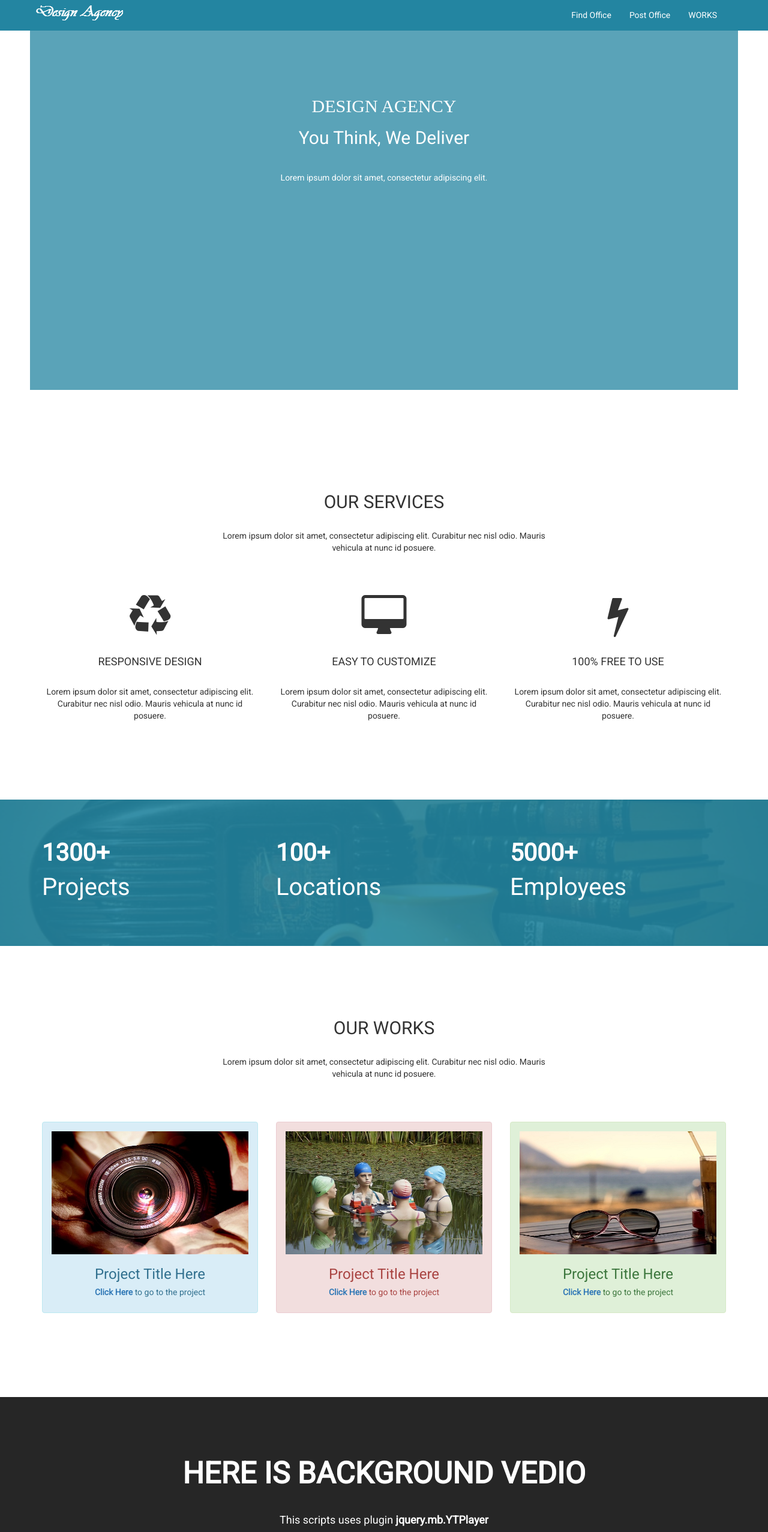
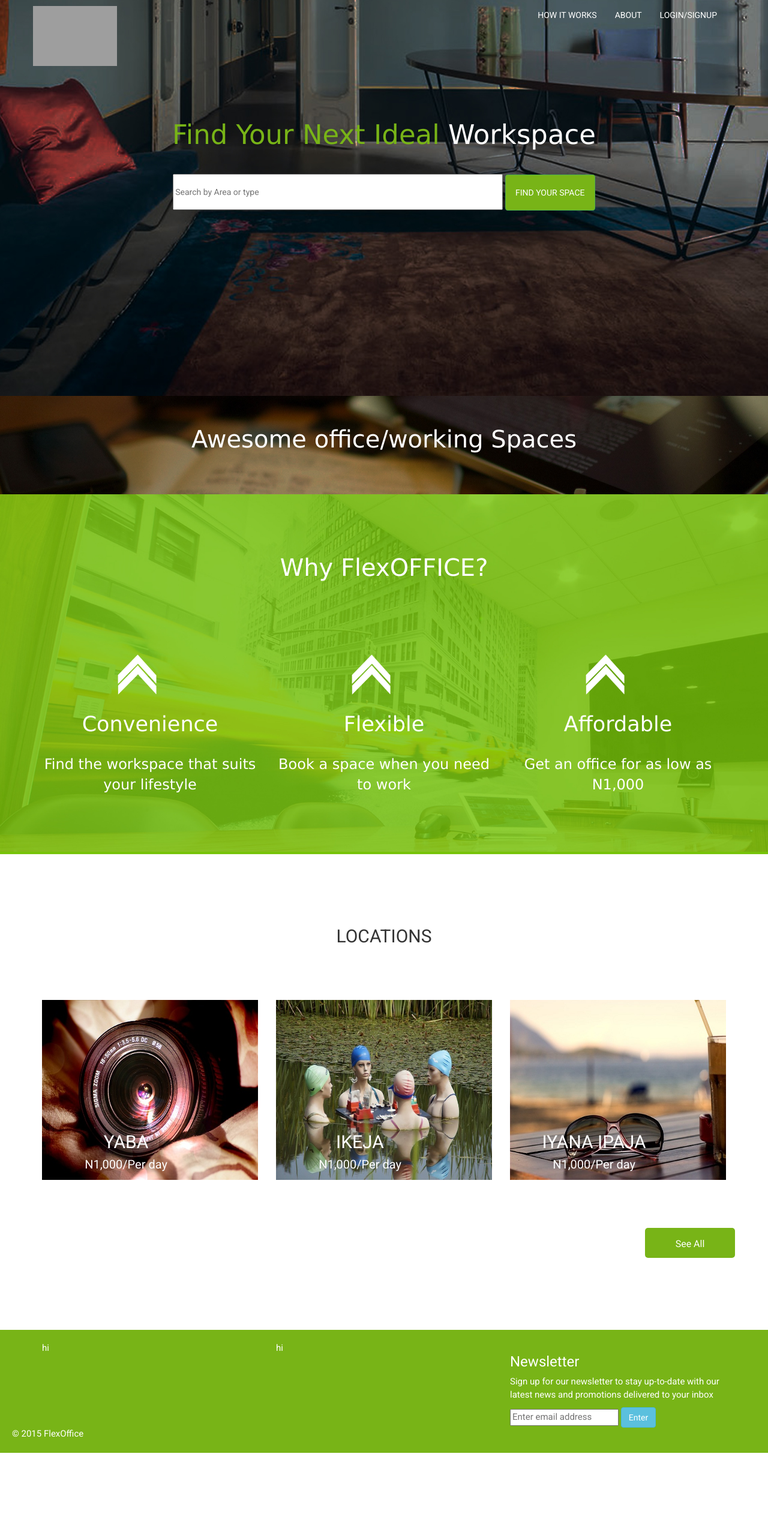
Before and after one commit to kidah/Flex, a plain HTML site: page index.html in a window 1280 px wide. Shown: the top 2554 px of the page at 60% size. After the commit the page ends 2422 px from the top, so only its background shows below. Drawn offline with Linux system fonts and the light colour scheme; grey boxes are pictures that could not be loaded.

Commit message:
New changes to index.html

```diff
--- a/assets/css/style.css
+++ b/assets/css/style.css
@@ -31,12 +31,15 @@ section {
     .navbar-default .navbar-nav > li > a, .navbar-default .navbar-nav > li > a:hover {
         color: #fff;
     }
-
-.navbar-brand {
+ .navbar-brand {
     padding: 0px;
 }
 .navbar-default .navbar-toggle .icon-bar {
     background-color:#fff;
+
+}
+.navme {
+color: white;
 }
 /*================================
     HOME SECTION STYLES
@@ -45,11 +48,11 @@ section {
 /*STYLE OF BACKGROUND IMAGE*/
 #home {
     background: no-repeat center center; /*Full Witdth background image*/
-    padding: 50px;
+    padding: 0;
     -webkit-background-size: cover;
     background-size: cover;
     -moz-background-size: cover;
-    min-height: 600px;
+    min-height: 660px;
 }
     /*STYLE FOR OVERLAY CLASS - WHICH IS ABOVE IMAGE WITH OPACITY/TRANSPARENCY 0.75*/
     #home .overlay {
@@ -59,13 +62,37 @@ section {
         color: #fff;
     }
 
-    #home h1 {
-
-        font-weight: 100;
-        font-size: 30px;
-        font-family: 'Browallia New';
-
+    #hom h1 {
+        padding-top: 180px;
+        font-weight: 400;
+        font-size: 45px;
+        font-family: 'Lucida Sans Unicode';
+        color: #78b417;
+        margin-bottom: 40px;
     }
+    .txt{
+        color: #ffffff;
+    }
+    #hom {
+    background: url(../img/flex.jpg) no-repeat center center; /*Full Witdth background image*/
+    padding: 0;
+    -webkit-background-size: cover;
+    background-size: cover;
+    -moz-background-size: cover;
+    min-height: 660px;
+}
+.search{
+    height: 60px;
+    width: 550px;
+}
+.btn-ideal{
+    height: 60px;
+    width: 150px;
+    background: #78b417;
+    color: white;
+    text-align: center;
+    font-size: 14px;
+}
 /*SMPLE CLASS TO ADJUST SECTION PADDING & HEIGHT*/
 
 /*CLASS TO FORMAT TEXT*/
@@ -73,28 +100,92 @@ section {
     padding-top: 30px;
     padding-bottom: 40px;
 }
+.img-logo{
+    height: 100px;
+    width: 140px;
+    margin-top: 10px;
 
+}
+#services {
+ background: url(../img/whyflexoffice.jpg) no-repeat center center; /* DEFINE IMAGE PATH CAREFULLY*/
+    padding: 0;
+    -webkit-background-size: cover;
+    background-size: cover;
+    color: #fff;
+    background-attachment: fixed;
+    min-height: 600px;
+}
+ #services h4 {
+        padding-top: 20px;
+        font-weight: 200;
+        font-size: 35px;
+        font-family: 'Lucida Sans Unicode';
+
+    }
+ #services h2 {
+        margin-top: 80px;
+        font-weight: 200;
+        font-size: 40px;
+        font-family: 'Lucida Sans Unicode';
+        margin-bottom: 30px;
+    }
+#services p {
+        font-weight: 200;
+        font-size: 24px;
+        font-family: 'Lucida Sans Unicode';
+        margin-bottom: 30px;
+    }
+
+.img-serv{
+    height: 80px;
+    width: 80px;
+    margin-left: 120px;
+    text-align: center;
+
+}
+.txt2 {
+    position:absolute;
+     top:200px;
+     left:5px;
+      width:300px;
+      height:25px;
+      color: white;
+      }
+.img-works {
+    height: 300px;
+    width: auto;
+    margin-bottom: 10px;
+
+}
 /*======================================
     PARALLAX LIKE / STATS SECTION STYLES
 =========================================*/
 
 .parallax-like {
-    background: url(../img/stats.jpg) no-repeat center center; /* DEFINE IMAGE PATH CAREFULLY*/
+    background: url(../img/flex2.jpg) no-repeat center center; /* DEFINE IMAGE PATH CAREFULLY*/
     padding: 0;
     -webkit-background-size: cover;
     background-size: cover;
     color: #fff;
     background-attachment: fixed;
 }
-
-    .parallax-like .overlay {
-        min-height: 200px;
-        background: rgba(35, 133, 161,0.9);
+.parallax-like h1 {
+        padding: 30px;
+        font-weight: 400;
         font-size: 40px;
-        padding-bottom: 60px;
-        padding-top: 60px;
+        font-family: 'Lucida Sans Unicode';
+        color: #ffffff;
+        margin-bottom: 40px;
+        text-align: center;
     }
 
+.txt2 h3 {
+    font-size: 30px;
+}
+
+.txt2 h5 {
+    font-size: 20px;
+}
 /*================================
     PORTFOLIO / WORK SECTION STYLES
 ==================================*/
@@ -106,31 +197,11 @@ section {
     transition-duration: 0.3s;
     -webkit-transition-duration: 0.3s; /* Safari */
     z-index: 1;
+    border-style: solid;
+    border-color: #78b417;
 }
 
-/*================================
-    VIDEO SECTION STYLES
-==================================*/
-#video-sec {
-    color: #fff;
-    text-align: center;
-}
 
-    #video-sec .overlay {
-        background-color: rgba(0, 0, 0, 0.85);
-        min-height: 300px;
-        color: #fff;
-    }
-
-    #video-sec h1 {
-        padding-top: 80px;
-        font-size: 50px;
-        font-weight: 900;
-        padding-bottom: 30px;
-    }
-/*================================
-    CLIENTS SECTION STYLES
-==================================*/
 #clients {
     background-color:#f4f4f4;
     padding-bottom:50px;
@@ -150,9 +221,9 @@ section {
 footer {
     padding: 20px;
     font-size: 15px;
-    text-align: center;
-    font-weight: 900;
-    background-color: rgb(35, 133, 161);
+    text-align: left;
+    font-weight: 300;
+    background-color: #78b417;
     color: #fff;
 }
 
@@ -176,13 +247,26 @@ height: 40px;
 
 }
 .cont{
+    margin-top: 10px;
     padding: 5px;
     height: 40px;
     width: 150px;
-    background-color: green;
+    background-color: #78b417;
     border-radius: 5px;
     color: white;
     float: right;
     text-align: center;
     font-size: 18px;
 }
+
+.btn-works {
+    float: right;
+    height: 50px;
+    width: 150px;
+    font-size: 16px;
+    border-radius: 5px;
+    background-color: #78b417;
+    padding-top: 15px;
+    color: #ffffff;
+    margin-top: 70px;
+}
--- a/assets/js/custom.js
+++ b/assets/js/custom.js
@@ -27,6 +27,4 @@ $(document).ready(function () {
         $(function () {
             $(".player").mb_YTPlayer(); // .player - class to add for playing video ( see the div above to understand)
         });
-
-
 });
--- a/index.html
+++ b/index.html
@@ -24,7 +24,7 @@
 
 </head>
 <body>
-    <div class="navbar navbar-default navbar-fixed-top">
+    <div class="navbar navbar-transparent navbar-fixed-top">
         <div class="container">
             <div class="navbar-header">
                 <button type="button" class="navbar-toggle" data-toggle="collapse" data-target=".navbar-collapse">
@@ -33,32 +33,30 @@
                     <span class="icon-bar"></span>
                 </button>
                 <a class="navbar-brand" href="#">
-                    <img src="assets/img/vivaldi-logo.png" alt="" class="img-responsive" />
+                  <img src="assets/img/weblogo.png" alt="" class="img-responsive img-logo" />
                 </a>
             </div>
             <div class="navbar-collapse collapse navbar-right scroll-me">
                 <ul class="nav navbar-nav ">
-                    <li><a href="#home">Find Office</a></li>
-                    <li><a href="#services">Post Office</a></li>
-                    <li><a href="#works">WORKS</a></li>
-
+                    <li><a href="#home" class='navme'>HOW IT WORKS</a></li>
+                    <li><a href="#services" class='navme'>ABOUT</a></li>
+                    <li><a href="#works" class='navme'>LOGIN/SIGNUP</a></li>
                 </ul>
             </div>
 
         </div>
     </div>
     <!-- NAVBAR CODE END -->
-    <div id="home">
-        <div class="overlay">
+    <div id="hom">
+        <!--<div class="overlay">-->
             <!-- overylay class usage -->
             <div class="container">
                 <div class="col-md-8 col-md-offset-2 text-center">
 
-                    <h1>DESIGN AGENCY </h1>
-                    <h2>You Think, We Deliver </h2>
-                    <p class="p-cls">
-                        Lorem ipsum dolor sit amet, consectetur adipiscing elit.
-                    </p>
+                    <h1>Find Your Next Ideal <span class='txt'>Workspace</span></h1>
+                    <input type='text' placeholder='Search by Area or type' class='search'>
+                    <button class='btn btn-success btn-ideal'> FIND YOUR SPACE</div>
+
                 </div>
 
             </div>
@@ -66,196 +64,114 @@
 
     </div>
     <!--HOME SECTION END  -->
+      <div class="parallax-like">
+
+            <div class="container">
+                <div class="row">
+                    <div class="col-md-12">
+
+                       <h1> Awesome office/working Spaces</h1>
+                    </div>
+
+
+            </div>
+        </div>
+    </div>
+    <!--PARALLAX LIKE / STATS SECTION END  -->
     <section id="services">
         <div class="container">
             <div class="row text-center pad-bottom">
                 <div class="col-md-6 col-md-offset-3 col-sm-6 col-sm-offset-3">
-                    <h2 class="head-set">OUR SERVICES</h2>
-                    <p>
-                        Lorem ipsum dolor sit amet, consectetur adipiscing elit.
-                         Curabitur nec nisl odio. Mauris vehicula at nunc id posuere.
-                    </p>
+                    <h2 class="head-set" >Why FlexOFFICE?</h2>
+
                 </div>
             </div>
             <div class="row text-center">
 
                 <div class="col-md-4 col-sm-4 col-xs-12">
-                    <i class="fa fa-recycle  fa-5x"></i>
-                    <h4 class="head-set">RESPONSIVE DESIGN</h4>
+                    <img src="assets/img/logoicon.png" alt="" class="img-responsive img-serv " />
+                    <h4 class="head-set">Convenience</h4>
                     <p>
-                        Lorem ipsum dolor sit amet, consectetur adipiscing elit.
-                         Curabitur nec nisl odio. Mauris vehicula at nunc id posuere.
+                       Find the workspace that suits your lifestyle
                     </p>
                 </div>
                 <div class="col-md-4 col-sm-4 col-xs-12">
-                    <i class="fa fa-desktop  fa-5x"></i>
-                    <h4 class="head-set">EASY TO CUSTOMIZE </h4>
+                     <img src="assets/img/logoicon.png" alt="" class="img-responsive img-serv" />
+                    <h4 class="head-set">Flexible</h4>
                     <p>
-                        Lorem ipsum dolor sit amet, consectetur adipiscing elit.
-                         Curabitur nec nisl odio. Mauris vehicula at nunc id posuere.
+                       Book a space when you need to work
                     </p>
                 </div>
                 <div class="col-md-4 col-sm-4 col-xs-12">
-                    <i class="fa fa-bolt  fa-5x"></i>
-                    <h4 class="head-set">100% FREE TO USE</h4>
+                     <img src="assets/img/logoicon.png" alt="" class="img-responsive img-serv" />
+                    <h4 class="head-set">Affordable</h4>
                     <p>
-                        Lorem ipsum dolor sit amet, consectetur adipiscing elit.
-                         Curabitur nec nisl odio. Mauris vehicula at nunc id posuere.
+                       Get an office for as low as N1,000
                     </p>
                 </div>
             </div>
         </div>
     </section>
     <!--SERVICES SECTION END  -->
-    <div class="parallax-like">
-        <div class="overlay">
 
-
-            <div class="container">
-                <div class="row">
-                    <div class="col-lg-4 col-md-4 col-sm-4">
-                        <div>
-                            <strong>1300+</strong>
-                            <p>
-                                Projects
-                            </p>
-                        </div>
-                    </div>
-                    <div class="col-lg-4 col-md-4 col-sm-4">
-                        <div>
-                            <strong>100+</strong>
-                            <p>
-                                Locations
-                            </p>
-                        </div>
-                    </div>
-                    <div class="col-lg-4 col-md-4 col-sm-4 ">
-                        <div>
-                            <strong>5000+</strong>
-                            <p>
-                                Employees
-                            </p>
-                        </div>
-                    </div>
-
-                </div>
-            </div>
-        </div>
-    </div>
-    <!--PARALLAX LIKE / STATS SECTION END  -->
     <section id="works">
         <div class="container">
             <div class="row text-center pad-bottom">
                 <div class="col-md-6 col-md-offset-3 col-sm-6 col-sm-offset-3">
-                    <h2 class="head-set">OUR WORKS</h2>
-                    <p>
-                        Lorem ipsum dolor sit amet, consectetur adipiscing elit.
-                         Curabitur nec nisl odio. Mauris vehicula at nunc id posuere.
-                    </p>
+                    <h2 class="head-set">LOCATIONS</h2>
                 </div>
             </div>
             <div class="row text-center portfolio-item">
 
                 <div class="col-md-4 col-sm-4 ">
-                    <div class="alert alert-info">
-                        <img src="assets/img/1.jpg" class="img-responsive " alt="" />
 
-                        <h3>Project Title Here</h3>
-                        <h5><a href="#"><strong>Click Here</strong> </a>to go to the project</h5>
-                    </div>
+                        <img src="assets/img/1.jpg" class="img-responsive img-works" alt="" />
+                           <div class="txt2">
+                        <h3>YABA</h3>
+                        <h5>N1,000/Per day</h5>
+                        </div>
 
                 </div>
                 <div class="col-md-4 col-sm-4 ">
-                    <div class="alert alert-danger">
-                        <img src="assets/img/2.jpg" class="img-responsive " alt="" />
-
-                        <h3>Project Title Here</h3>
-                        <h5><a href="#"><strong>Click Here</strong> </a>to go to the project</h5>
-                    </div>
-
+                        <img src="assets/img/2.jpg" class="img-responsive img-works" alt="" />
+                           <div class="txt2">
+                        <h3>IKEJA</h3>
+                        <h5>N1,000/Per day</h5>
+                </div>
                 </div>
                 <div class="col-md-4 col-sm-4 ">
-                    <div class="alert alert-success">
-                        <img src="assets/img/3.jpg" class="img-responsive " alt="" />
 
-                        <h3>Project Title Here</h3>
-                        <h5><a href="#"><strong>Click Here</strong> </a>to go to the project</h5>
-                    </div>
-
+                        <img src="assets/img/3.jpg" class="img-responsive img-works" alt="" />
+                         <div class="txt2">
+                        <h3>IYANA IPAJA</h3>
+                        <h5>N1,000/Per day</h5>
+                   </div>
                 </div>
-
+           <a href='#' class='btn btn-works' type='btn'>See All</a>
             </div>
         </div>
     </section>
-    <!--WORKS / PORTFOLIO SECTION END  -->
-    <div id="video-sec" class="player" data-property="{videoURL:'https://www.youtube.com/watch?v=Ycv5fNd4AeM',containment:'self',autoPlay:true, mute:true, startAt:0, opacity:1,mute: true,showControls:false}">
-        <!-- change https://www.youtube.com/watch?v=Ycv5fNd4AeM to your youtube url-->
-        <div class="overlay">
-            <div class="container">
-                <div class="row text-center">
-                    <div class="col-md-12">
-                        <h1>HERE IS BACKGROUND VEDIO</h1>
-                        <h4>This scripts uses plugin <strong>jquery.mb.YTPlayer</strong>
 
-                        </h4>
-                        <h4>to play video in background of divs
+    <footer>
+         <div class='container'>
+        <div class='row'>
+            <div class='col-md-4'>
+              hi
+            </div>
+            <div class='col-md-4'>
+            hi
+            </div>
+            <div class='col-md-4'>
+              <h3>Newsletter</h3>
+            <p>Sign up for our newsletter to stay up-to-date with our latest news and promotions delivered to your inbox</p>
+            <input type='email' placeholder='Enter email address' name ='email'></input>
+            <a href='#' class ='btn btn-info'>Enter</a>
+            </div>
 
-                        </h4>
-                    </div>
-                </div>
-            </div>
         </div>
+         </div>
 
-    </div>
-    <!-- VIDEO SECTION END-->
-    <section id="contact">
-        <div class="container">
-            <div class="row text-center ">
-                <div class="col-md-6 col-md-offset-3 col-sm-6 col-sm-offset-3">
-                    <h2 class="head-set">OUR LOCATION</h2>
-                    <p>
-                        Lorem ipsum dolor sit amet, consectetur adipiscing elit.
-                         Curabitur nec nisl odio. Mauris vehicula at nunc id posuere.
-                    </p>
-                    <br />
-                </div>
-            </div>
-            <div class="row text-center">
-
-
-                <div class="col-md-12">
-                    <h3>102, Melborne City,</h3>
-                    <h3>United States - 600 - 009 -00.</h3>
-                    <h3><strong>Email :</strong> info@yourdomain.com</h3>
-
-                </div>
-
-            </div>
-        </div>
-    </section>
-    <!-- CONTACT SECTION END-->
-    <section id="clients">
-    <div class="container">
-        <div class="row">
-            <div class="col-md-3">
-                <img src="assets/img/audio.png" alt="" class="img-responsive" />
-            </div>
-            <div class="col-md-3">
-                <img src="assets/img/codecanon.png" alt="" class="img-responsive" />
-            </div>
-            <div class="col-md-3">
-                <img src="assets/img/graphic.png" alt="" class="img-responsive" />
-            </div>
-            <div class="col-md-3">
-                <img src="assets/img/themeforest.png" alt="" class="img-responsive" />
-            </div>
-        </div>
-
-    </div>
-        </section>
-    <!-- CLIENTS SECTION END-->
-    <footer>
-        © 2015 YourDomain.com  | <a href="http://www.designbootstrap.com/" target="_blank">by DesignBootstrap</a>
+        © 2015 FlexOffice
     </footer>
     <!-- FOOTER SECTION END-->
     <!-- REQUIRED SCRIPTS FILES -->
```
Also changed, not shown: post.html (+1 -1 lines), post2.html (+1 -1 lines), assets/css/bootstrap.css, assets/img/drive.jpg (added), assets/img/flex.jpg (added), assets/img/flex2.jpg (added), assets/img/logo.png (added), assets/img/logoicon.png (added), assets/img/me.jpg (added), assets/img/whyflexoffice.jpg (added), me.jpg (added), 3 other files.
